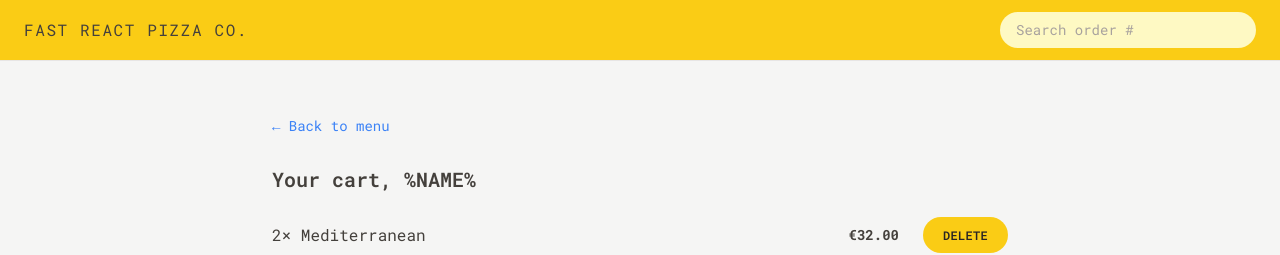
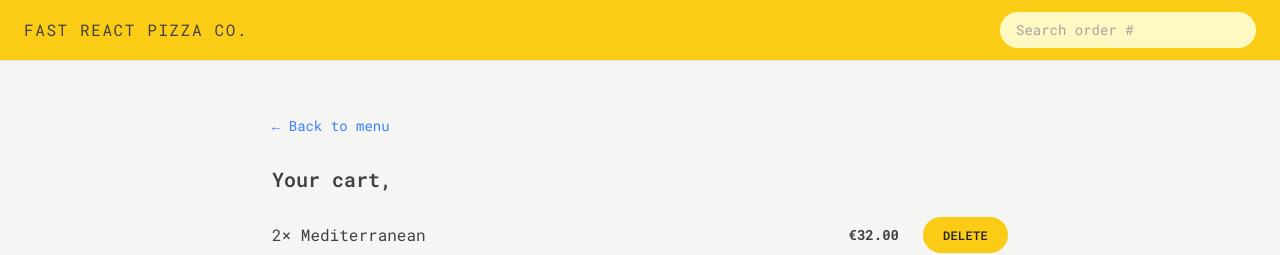
Before and after one commit to SergioKingOne/fast-pizza, a React (Vite) app: page /cart in a window 1280 px wide. Shown: the top 255 px of the page. Built offline with nearby package versions, Linux system fonts and the light colour scheme.

Commit message:
Reading and updating the user state

```diff
--- a/src/features/cart/Cart.jsx
+++ b/src/features/cart/Cart.jsx
@@ -1,7 +1,7 @@
-import { Link } from 'react-router-dom';
 import LinkButton from '../../ui/LinkButton';
 import Button from '../../ui/Button';
 import CartItem from './CartItem';
+import { useSelector } from 'react-redux';
 
 const fakeCart = [
   {
@@ -28,13 +28,14 @@ const fakeCart = [
 ];
 
 function Cart() {
+  const username = useSelector((state) => state.user.username);
   const cart = fakeCart;
 
   return (
     <div className="px-4 py-3">
       <LinkButton to="/menu">&larr; Back to menu</LinkButton>
 
-      <h2 className="mt-7 text-xl font-semibold">Your cart, %NAME%</h2>
+      <h2 className="mt-7 text-xl font-semibold">Your cart, {username}</h2>
 
       <ul className="mt-3 divide-y divide-stone-200 border-b">
         {cart.map((item) => (
--- a/src/features/order/CreateOrder.jsx
+++ b/src/features/order/CreateOrder.jsx
@@ -1,6 +1,7 @@
 import { Form, redirect, useActionData, useNavigation } from 'react-router-dom';
 import { createOrder } from '../../services/apiRestaurant';
 import Button from '../../ui/Button';
+import { useSelector } from 'react-redux';
 
 const isValidPhone = (str) =>
   /^\+?\d{1,4}?[-.\s]?\(?\d{1,3}?\)?[-.\s]?\d{1,4}[-.\s]?\d{1,4}[-.\s]?\d{1,9}$/.test(
@@ -32,6 +33,7 @@ const fakeCart = [
 ];
 
 function CreateOrder() {
+  const username = useSelector((state) => state.user.username);
   const navigation = useNavigation();
   const isSubmitting = navigation.state === 'submitting;';
 
@@ -46,7 +48,13 @@ function CreateOrder() {
       <Form method="POST" action="/order/new">
         <div className="mb-5 flex flex-col gap-2 sm:flex-row sm:items-center">
           <label className="sm:basis-40">First Name</label>
-          <input type="text" name="customer" required className="input grow" />
+          <input
+            type="text"
+            name="customer"
+            defaultValue={username}
+            required
+            className="input grow"
+          />
         </div>
 
         <div className="mb-5 flex flex-col gap-2 sm:flex-row sm:items-center">
--- a/src/features/user/CreateUser.jsx
+++ b/src/features/user/CreateUser.jsx
@@ -1,11 +1,21 @@
 import { useState } from 'react';
 import Button from '../../ui/Button';
+import { useDispatch } from 'react-redux';
+import { updateName } from './userSlice';
+import { useNavigate } from 'react-router-dom';
 
 function CreateUser() {
   const [username, setUsername] = useState('');
+  const dispatch = useDispatch();
+  const navigate = useNavigate();
 
   function handleSubmit(e) {
     e.preventDefault();
+
+    if (!username) return;
+
+    dispatch(updateName(username));
+    navigate('/menu');
   }
 
   return (
--- a/src/ui/Home.jsx
+++ b/src/ui/Home.jsx
@@ -1,5 +1,8 @@
+import { useSelector } from 'react-redux';
 import CreateUser from '../features/user/CreateUser';
+import Button from './Button';
 function Home() {
+  const username = useSelector((state) => state.user.username);
   return (
     <div className="my-10 px-4 text-center sm:my-16">
       <h1 className="mb-8 text-xl font-semibold">
@@ -10,7 +13,13 @@ function Home() {
         </span>
       </h1>
 
-      <CreateUser />
+      {username === '' ? (
+        <CreateUser />
+      ) : (
+        <Button to="/menu" type="primary">
+          Continue ordering {username}
+        </Button>
+      )}
     </div>
   );
 }
```
